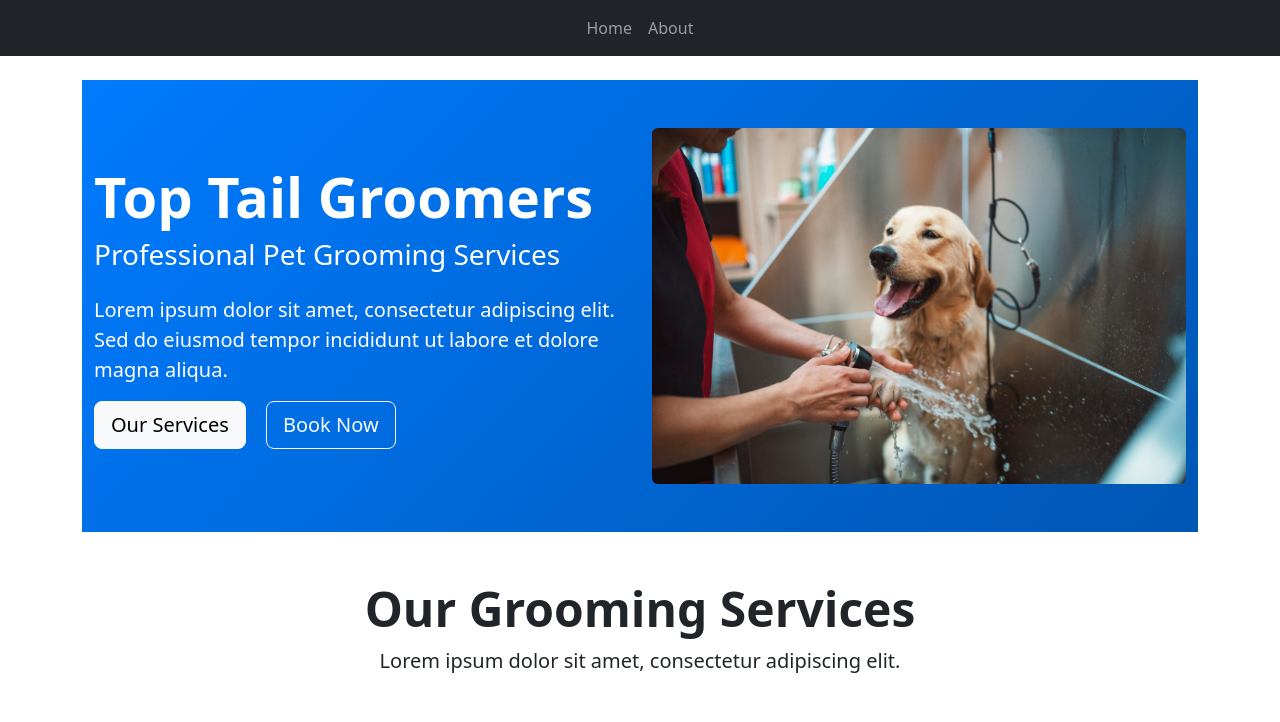
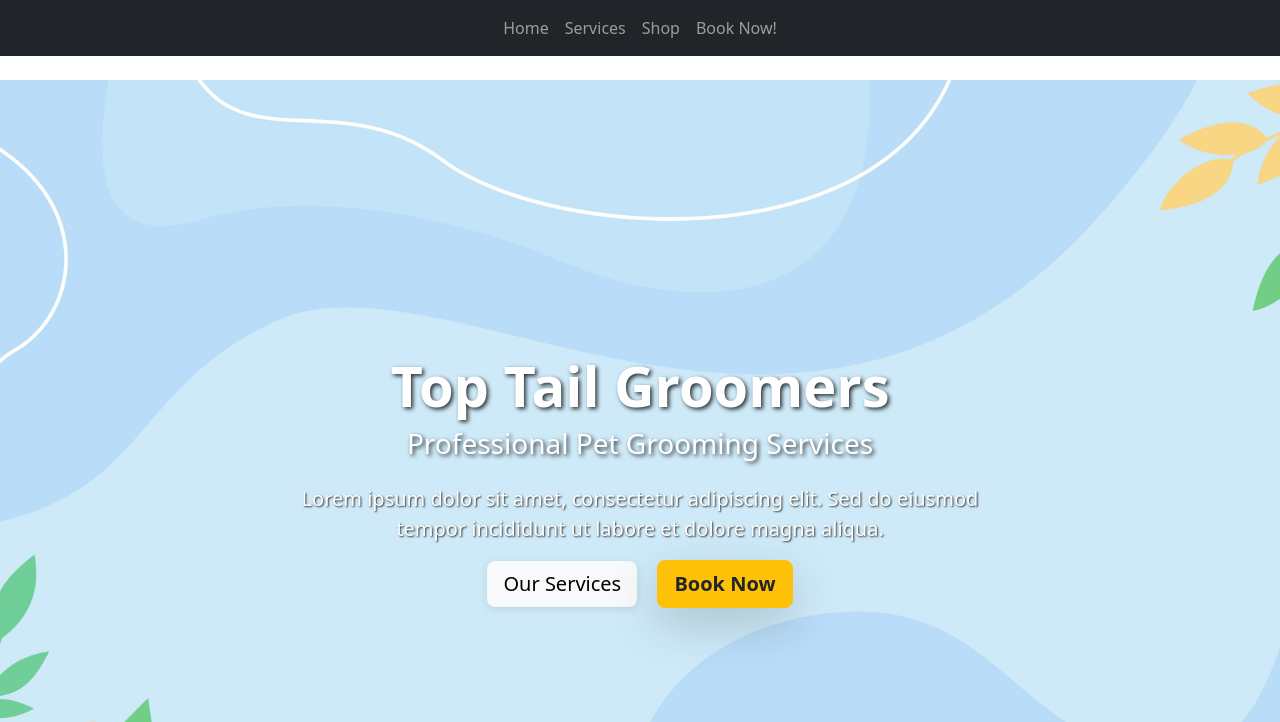
Before and after one commit to Wuddke/Seo-assignment, a Flask app: page / in a window 1280 px wide. Shown: the top 722 px of the page. Run offline with Flask 3, Linux system fonts and the light colour scheme.

Commit message:
feat:home page

```diff
--- a/app.py
+++ b/app.py
@@ -12,5 +12,7 @@ def home():
 def about():
     return render_template("about.html")
 
+
+
 if __name__ == "__main__":
     app.run(debug=True)
--- a/templates/base.html
+++ b/templates/base.html
@@ -11,7 +11,9 @@
             <div class="container-fluid justify-content-center">
                 <div class="navbar-nav">
                     <a href="{{ url_for('home') }}" class="nav-link">Home</a>
-                    <a href="{{ url_for('about') }}" class="nav-link">About</a>
+                    <a href="" class="nav-link">Services</a>
+                    <a href="" class="nav-link">Shop</a>
+                    <a href="" class="nav-link">Book Now!</a>
                 </div>
             </div>
         </nav>
--- a/templates/home.html
+++ b/templates/home.html
@@ -4,18 +4,15 @@
 
 {% block content %}
 <!-- Hero Section -->
-<section class="hero-section bg-primary text-white py-5">
-    <div class="container">
-        <div class="row align-items-center">
-            <div class="col-lg-6">
-                <h1 class="display-4 fw-bold">Top Tail Groomers</h1>
-                <h2 class="h3 mb-4">Professional Pet Grooming Services</h2>
-                <p class="lead">Lorem ipsum dolor sit amet, consectetur adipiscing elit. Sed do eiusmod tempor incididunt ut labore et dolore magna aliqua.</p>
+<section class="hero-section text-white py-5" style="background: url('{{ url_for('static', filename='Images/minimalist-blue-background-with-leaves.jpg') }}') center/cover fixed; min-height: 100vh; display: flex; align-items: center; width: 100vw; margin-left: calc(-50vw + 50%); position: relative;">
+    <div class="container position-relative" style="z-index: 2;">
+        <div class="row justify-content-center text-center">
+            <div class="col-lg-8">
+                <h1 class="display-4 fw-bold" style="text-shadow: 2px 2px 4px rgba(0,0,0,0.8);">Top Tail Groomers</h1>
+                <h2 class="h3 mb-4" style="text-shadow: 2px 2px 4px rgba(0,0,0,0.8);">Professional Pet Grooming Services</h2>
+                <p class="lead" style="text-shadow: 1px 1px 2px rgba(0,0,0,0.8);">Lorem ipsum dolor sit amet, consectetur adipiscing elit. Sed do eiusmod tempor incididunt ut labore et dolore magna aliqua.</p>
                 <a href="#services" class="btn btn-light btn-lg me-3">Our Services</a>
-                <a href="#contact" class="btn btn-outline-light btn-lg">Book Now</a>
-            </div>
-            <div class="col-lg-6">
-                <img src="{{ url_for('static', filename='images/Professional-Pet-Groomer-Washing-Cute-Golden-dog.jpg') }}" alt="Professional pet groomer washing a happy golden retriever" class="img-fluid rounded">
+                <a href="#contact" class="btn btn-warning btn-lg fw-bold text-dark shadow-lg pulse-animation">Book Now</a>
             </div>
         </div>
     </div>
@@ -41,7 +38,7 @@
             </div>
             <div class="col-md-4">
                 <div class="card h-100 text-center">
-                    <img src="placeholder-grooming-service.jpg" alt="Professional pet groomer trimming dog's fur with scissors" class="card-img-top">
+                    <img src="{{ url_for('static', filename='images/Professional-Pet-Groomer-Cutting-Dog-Fur.jpg') }}" alt="Professional pet groomer trimming dog's fur with scissors" class="card-img-top">
                     <div class="card-body">
                         <h3 class="card-title h4">Complete Grooming</h3>
                         <p class="card-text">Lorem ipsum dolor sit amet, consectetur adipiscing elit. Ut enim ad minim veniam.</p>
@@ -51,7 +48,7 @@
             </div>
             <div class="col-md-4">
                 <div class="card h-100 text-center">
-                    <img src="placeholder-nail-service.jpg" alt="Pet groomer carefully trimming dog's nails with professional clippers" class="card-img-top">
+                    <img src="{{ url_for('static', filename='images/Pet-Groomer-trimming-pet-nails-like-a-pro.png') }}" alt="Pet groomer carefully trimming dog's nails with professional clippers" class="card-img-top">
                     <div class="card-body">
                         <h3 class="card-title h4">Nail Trimming</h3>
                         <p class="card-text">Lorem ipsum dolor sit amet, consectetur adipiscing elit. Ut enim ad minim veniam.</p>
@@ -68,7 +65,7 @@
     <div class="container">
         <div class="row align-items-center">
             <div class="col-lg-6">
-                <img src="placeholder-about-image.jpg" alt="Experienced pet groomer smiling while holding a well-groomed small dog" class="img-fluid rounded">
+                <img src="{{ url_for('static', filename='images/trimming-pet-nails-like-a-pro.png') }}" alt="Experienced pet groomer smiling while holding a well-groomed small dog" class="img-fluid rounded">
             </div>
             <div class="col-lg-6">
                 <h2 class="display-6 fw-bold">Why Choose Top Tail Groomers?</h2>
@@ -91,8 +88,8 @@
         <div class="row g-4">
             <div class="col-md-4">
                 <div class="card h-100">
+                    <img src="{{ url_for('static', filename='images/Happy-customer-with-their-freshly-groomed-poodle.png') }}" alt="Happy customer with their freshly groomed poodle" class="card-img-top" style="height: 500px; width: 100%; object-fit: cover;">
                     <div class="card-body text-center">
-                        <img src="placeholder-customer1.jpg" alt="Happy customer with their freshly groomed poodle" class="rounded-circle mb-3" width="80" height="80">
                         <blockquote class="blockquote">
                             <p>"Lorem ipsum dolor sit amet, consectetur adipiscing elit. Exceptional service!"</p>
                         </blockquote>
@@ -102,19 +99,19 @@
             </div>
             <div class="col-md-4">
                 <div class="card h-100">
+                    <img src="{{ url_for('static', filename='images/happy-cat-owner-holding-groomed-orange-cat.JPG') }}" alt="Satisfied pet owner holding their groomed cat" class="card-img-top" style="height: 500px; width: 100%; object-fit: cover;">
                     <div class="card-body text-center">
-                        <img src="placeholder-customer2.jpg" alt="Satisfied pet owner holding their groomed cat" class="rounded-circle mb-3" width="80" height="80">
                         <blockquote class="blockquote">
                             <p>"Lorem ipsum dolor sit amet, consectetur adipiscing elit. Highly recommended!"</p>
                         </blockquote>
-                        <footer class="blockquote-footer">Mike Davis</footer>
+                        <footer class="blockquote-footer">Lisa Wong</footer>
                     </div>
                 </div>
             </div>
             <div class="col-md-4">
                 <div class="card h-100">
+                    <img src="{{ url_for('static', filename='images/Cute-Well-groomed-golden-retriever-dog-breed.png') }}" alt="Pet owner smiling with their well-groomed golden retriever" class="card-img-top" style="height: 500px; width: 100%; object-fit: cover;">
                     <div class="card-body text-center">
-                        <img src="placeholder-customer3.jpg" alt="Pet owner smiling with their well-groomed golden retriever" class="rounded-circle mb-3" width="80" height="80">
                         <blockquote class="blockquote">
                             <p>"Lorem ipsum dolor sit amet, consectetur adipiscing elit. Amazing results!"</p>
                         </blockquote>
@@ -126,65 +123,93 @@
     </div>
 </section>
 
-<!-- Contact Section -->
-<section id="contact" class="bg-primary text-white py-5">
+<!-- About Us Section -->
+<section class="py-5" style="background-color: #f8f9fa; width: 100vw; margin-left: calc(-50vw + 50%); min-height: 100vh; display: flex; align-items: center;">
     <div class="container">
-        <div class="row">
+        <div class="row align-items-center">
             <div class="col-lg-6">
-                <h2 class="display-6 fw-bold mb-4">Contact Top Tail Groomers</h2>
-                <div class="mb-3">
-                    <h3 class="h5">Phone</h3>
-                    <p class="mb-0">(555) 123-4567</p>
+                <p class="text-uppercase fw-bold mb-2" style="letter-spacing: 2px; font-size: 0.9rem; color: #0088ff;">WELCOME TO Top Tail Groomers</p>
+                <h2 class="display-4 fw-bold mb-4" style="color: #2c3e50;">About Us</h2>
+                <p class="lead mb-4" style="color: #555;">You request it? We have it.</p>
+
+                <p class="mb-4" style="color: #666; line-height: 1.6;">
+                    Top Tail Groomers specialises in professional & premium Mobile House-call pets grooming services island wide in Singapore.
+                </p>
+
+                <p class="mb-4" style="color: #666; line-height: 1.6;">
+                    The concept of mobile home dog & cat grooming has never been more prominent in Singapore than the West. In line with the increased demands of home pets grooming, Top Tail Groomers was established with the belief that our client's pets' needs are of the utmost importance.
+                </p>
+
+                <p class="mb-4" style="color: #666; line-height: 1.6;">
+                    We provide quality dog & cat grooming services, conducted right in your home as a premium and personalized service for your pets in its own familiar and comfortable environment, away from hazards and stress-inducing factors.
+                </p>
+
+                <a href="#services" class="btn btn-warning btn-lg px-4 py-2 rounded-pill fw-bold">Learn More</a>
             </div>
-                <div class="mb-3">
-                    <h3 class="h5">Email</h3>
-                    <p class="mb-0">info@toptailgroomers.com</p>
-                </div>
-                <div class="mb-3">
-                    <h3 class="h5">Address</h3>
-                    <p class="mb-0">123 Pet Grooming Street<br>Your City, State 12345</p>
-                </div>
-                <div class="mb-3">
-                    <h3 class="h5">Hours</h3>
-                    <p class="mb-0">Monday - Saturday: 8:00 AM - 6:00 PM<br>Sunday: 10:00 AM - 4:00 PM</p>
+
+            <div class="col-lg-6 text-center">
+                <!-- Large paw print icon -->
+                <img src="{{ url_for('static', filename='images/logo.png') }}" alt="Large Paw Print" class="img-fluid" style="max-width: 100%; height: auto;">
             </div>
         </div>
-            <div class="col-lg-6">
-                <h3 class="h4 mb-4">Book an Appointment</h3>
-                <form>
-                    <div class="mb-3">
-                        <label for="petName" class="form-label">Pet Name</label>
-                        <input type="text" class="form-control" id="petName" required>
     </div>
-                    <div class="mb-3">
-                        <label for="ownerName" class="form-label">Your Name</label>
-                        <input type="text" class="form-control" id="ownerName" required>
+</section>
+<!-- Contact Section -->
+<section id="contact" class="text-white py-5" style="background: linear-gradient(135deg, #87CEEB 0%, #4682B4 100%); position: relative; overflow: hidden; width: 100vw; margin-left: calc(-50vw + 50%);">
+    <!-- Background decorative elements -->
+    <div style="position: absolute; top: -50px; right: -100px; width: 300px; height: 300px; background: rgba(255,255,255,0.1); border-radius: 50%; z-index: 1;"></div>
+    <div style="position: absolute; bottom: -100px; left: -50px; width: 400px; height: 400px; background: rgba(255,255,255,0.08); border-radius: 50%; z-index: 1;"></div>
+
+    <div class="container position-relative" style="z-index: 2;">
+        <!-- Header Section -->
+        <div class="text-center mb-5">
+            <p class="text-uppercase fw-bold mb-2" style="letter-spacing: 2px; font-size: 0.9rem;">WE'RE HERE TO HELP.</p>
+            <h2 class="display-4 fw-bold mb-4">Contact Us</h2>
+            <p class="lead mb-3">Have questions or want to schedule an appointment?</p>
+            <p class="mb-0">Reach out to us using the contact information below.</p>
         </div>
-                    <div class="mb-3">
-                        <label for="phone" class="form-label">Phone Number</label>
-                        <input type="tel" class="form-control" id="phone" required>
+
+        <!-- Contact Information Grid -->
+        <div class="row text-center g-4 mt-5">
+            <div class="col-lg-3 col-md-6">
+                <div class="contact-card h-100">
+                    <h3 class="h5 fw-bold mb-3">Address</h3>
+                    <a href="#" class="btn btn-light px-4 py-2 rounded-pill text-primary fw-semibold">VIEW LOCATIONS</a>
                 </div>
-                    <div class="mb-3">
-                        <label for="service" class="form-label">Service Needed</label>
-                        <select class="form-select" id="service" required>
-                            <option value="">Select a service</option>
-                            <option value="bath">Full Service Bath</option>
-                            <option value="grooming">Complete Grooming</option>
-                            <option value="nails">Nail Trimming</option>
-                        </select>
             </div>
-                    <div class="mb-3">
-                        <label for="date" class="form-label">Preferred Date</label>
-                        <input type="date" class="form-control" id="date" required>
+
+            <div class="col-lg-3 col-md-6">
+                <div class="contact-card h-100">
+                    <h3 class="h5 fw-bold mb-3">WhatsApp</h3>
+                    <a href="#" class="btn btn-light px-4 py-2 rounded-pill text-primary fw-semibold mb-2 d-block">NANYANG POLYTECHNIC</a>
+                    <a href="#" class="btn btn-light px-4 py-2 rounded-pill text-primary fw-semibold">SUNSET WAY</a>
                 </div>
-                    <button type="submit" class="btn btn-light btn-lg">Book Appointment</button>
-                </form>
+            </div>
+
+            <div class="col-lg-3 col-md-6">
+                <div class="contact-card h-100">
+                    <h3 class="h5 fw-bold mb-3">Email</h3>
+                    <a href="mailto:hello@TopTailgroomer.com" class="text-white text-decoration-none">
+                        <p class="mb-0">hello@TopTailgroomer.com</p>
+                    </a>
+                </div>
+            </div>
+
+            <div class="col-lg-3 col-md-6">
+                <div class="contact-card h-100">
+                    <h3 class="h5 fw-bold mb-3">Follow Us On</h3>
+                    <div class="d-flex flex-column align-items-center gap-2">
+                        <a href="#" class="text-white text-decoration-none">Facebook</a>
+                        <a href="#" class="text-white text-decoration-none">Instagram</a>
+                    </div>
+                </div>
             </div>
         </div>
     </div>
 </section>
 
 <style>
+
     .hero-section {
         background: linear-gradient(135deg, #007bff 0%, #0056b3 100%);
     }
@@ -197,5 +222,26 @@
     .bi {
         font-size: 1.2rem;
     }
+
+    .contact-card {
+        padding: 1rem;
+        transition: transform 0.3s ease;
+    }
+
+    .contact-card:hover {
+        transform: translateY(-5px);
+    }
+
+    .btn-light {
+        border: none;
+        box-shadow: 0 2px 8px rgba(0,0,0,0.1);
+        transition: all 0.3s ease;
+    }
+
+    .btn-light:hover {
+        transform: translateY(-2px);
+        box-shadow: 0 4px 12px rgba(0,0,0,0.15);
+    }
+
 </style>
 {% endblock %}
```
Also changed, not shown: static/Images/Happy-customer-with-their-freshly-groomed-poodle.png (added), static/Images/Pet-Groomer-trimming-pet-nails-like-a-pro.png (added), static/Images/Professional-Pet-Groomer-Cutting-Dog-Fur.jpg (added), static/Images/happy-cat-owner-holding-groomed-orange-cat.JPG (added), static/Images/logo.png (added), static/Images/minimalist-blue-background-with-leaves.jpg (added), static/Images/trimming-pet-nails-like-a-pro.png (added), 1 other file. Lines whose indentation alone changed are shown as unchanged.
